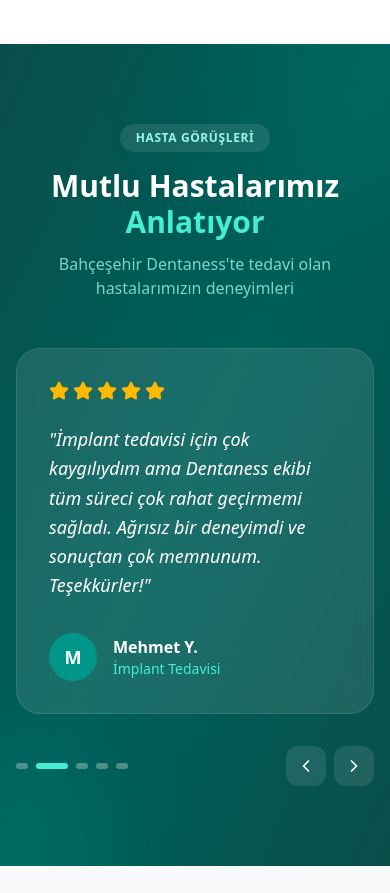
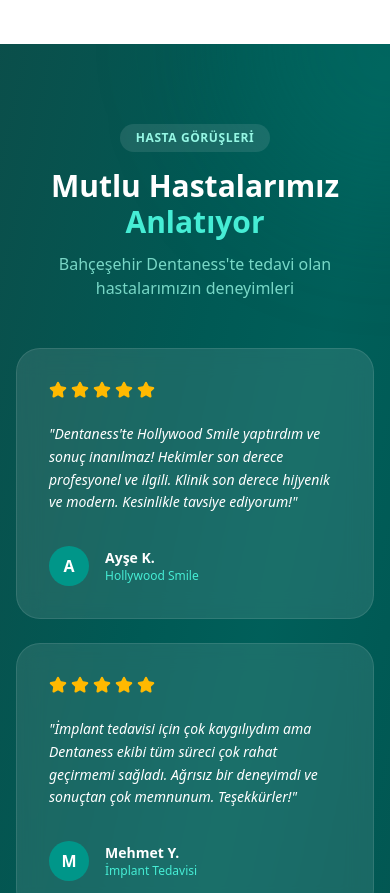
Before and after one commit to waringocth/dentaness, a Next.js app: page / in a window 390 px wide. Shown: the part 6400-7293 px from the top of the page. Built offline with nearby package versions, Linux system fonts and the light colour scheme.

Commit message:
style: Header menü elemanları arasındaki gereksiz geniş boşluklar daraltıldı

```diff
--- a/app/hizmetler/[slug]/page.tsx
+++ b/app/hizmetler/[slug]/page.tsx
@@ -73,7 +73,7 @@
         <div className="max-w-7xl mx-auto px-4">
           <div className="grid grid-cols-1 lg:grid-cols-3 gap-12">
             {/* Main Content */}
-            <div className="lg:col-span-2">
+            <div className="lg:col-span-2 order-2 lg:order-1">
               <div className="relative rounded-2xl overflow-hidden aspect-video mb-8 shadow-lg">
                 <Image
                   src={service.imageUrl}
@@ -143,7 +143,7 @@
             </div>
 
             {/* Sidebar CTA */}
-            <div className="lg:col-span-1">
+            <div className="lg:col-span-1 order-1 lg:order-2">
               <div className="sticky top-24 space-y-4">
                 {/* Main CTA Card */}
                 <div className="bg-teal-gradient rounded-2xl p-6 text-white">
--- a/app/layout.tsx
+++ b/app/layout.tsx
@@ -49,7 +49,7 @@
         <meta name="theme-color" content="#0d9488" />
         <meta name="viewport" content="width=device-width, initial-scale=1" />
       </head>
-      <body className="font-sans antialiased bg-slate-50 text-slate-700">
+      <body className="font-sans antialiased bg-slate-50 text-slate-700 overflow-x-hidden">
         <Navbar />
         <main id="content">{children}</main>
         <Footer />
--- a/components/home/TestimonialsSection.tsx
+++ b/components/home/TestimonialsSection.tsx
@@ -43,26 +43,6 @@
 ];
 
 export default function TestimonialsSection() {
-  const [current, setCurrent] = useState(0);
-  const [autoPlay, setAutoPlay] = useState(true);
-
-  useEffect(() => {
-    if (!autoPlay) return;
-    const timer = setInterval(() => {
-      setCurrent((prev) => (prev + 1) % testimonials.length);
-    }, 5000);
-    return () => clearInterval(timer);
-  }, [autoPlay]);
-
-  const prev = () => {
-    setAutoPlay(false);
-    setCurrent((p) => (p - 1 + testimonials.length) % testimonials.length);
-  };
-
-  const next = () => {
-    setAutoPlay(false);
-    setCurrent((p) => (p + 1) % testimonials.length);
-  };
 
   return (
     <section className="py-20 md:py-28 bg-gradient-to-br from-teal-900 via-teal-800 to-teal-900 relative overflow-hidden">
@@ -70,7 +50,7 @@
       <div className="absolute top-0 right-0 w-80 h-80 bg-teal-700/30 rounded-full blur-3xl -translate-y-1/2 translate-x-1/2" />
       <div className="absolute bottom-0 left-0 w-64 h-64 bg-teal-600/20 rounded-full blur-2xl translate-y-1/2 -translate-x-1/2" />
 
-      <div className="max-w-4xl mx-auto px-4 relative z-10">
+      <div className="max-w-7xl mx-auto px-4 relative z-10">
         {/* Header */}
         <motion.div
           initial={{ opacity: 0, y: 30 }}
@@ -91,87 +71,51 @@
           </p>
         </motion.div>
 
-        {/* Testimonial Card */}
-        <div className="relative">
-          <AnimatePresence mode="wait">
+        {/* Testimonials Grid */}
+        <div className="grid grid-cols-1 md:grid-cols-2 lg:grid-cols-3 gap-6 mt-12">
+          {testimonials.map((testimonial, i) => (
             <motion.div
-              key={current}
-              initial={{ opacity: 0, x: 40 }}
-              animate={{ opacity: 1, x: 0 }}
-              exit={{ opacity: 0, x: -40 }}
-              transition={{ duration: 0.4, ease: "easeOut" }}
-              className="bg-white/10 backdrop-blur-md rounded-3xl p-8 md:p-10 border border-white/10"
+              key={testimonial.id}
+              initial={{ opacity: 0, y: 30 }}
+              whileInView={{ opacity: 1, y: 0 }}
+              viewport={{ once: true }}
+              transition={{ delay: i * 0.1, duration: 0.5 }}
+              className="bg-white/10 backdrop-blur-md rounded-3xl p-8 border border-white/10 flex flex-col h-full"
             >
               {/* Stars */}
               <div className="flex gap-1 mb-6">
-                {Array(testimonials[current].stars)
+                {Array(testimonial.stars)
                   .fill(0)
-                  .map((_, i) => (
+                  .map((_, idx) => (
                     <Star
-                      key={i}
-                      size={20}
+                      key={idx}
+                      size={18}
                       className="text-amber-400 fill-amber-400"
                     />
                   ))}
               </div>
 
               {/* Quote */}
-              <p className="text-white text-lg leading-relaxed mb-8 italic">
-                &quot;{testimonials[current].text}&quot;
+              <p className="text-white leading-relaxed mb-8 italic flex-grow text-sm">
+                &quot;{testimonial.text}&quot;
               </p>
 
               {/* Patient */}
-              <div className="flex items-center gap-4">
-                <div className="w-12 h-12 bg-teal-600 rounded-full flex items-center justify-center text-white font-bold text-lg">
-                  {testimonials[current].name.charAt(0)}
+              <div className="flex items-center gap-4 mt-auto">
+                <div className="w-10 h-10 bg-teal-600 rounded-full flex items-center justify-center text-white font-bold">
+                  {testimonial.name.charAt(0)}
                 </div>
                 <div>
-                  <p className="font-bold text-white">
-                    {testimonials[current].name}
+                  <p className="font-bold text-white text-sm">
+                    {testimonial.name}
                   </p>
-                  <p className="text-teal-300 text-sm">
-                    {testimonials[current].treatment}
+                  <p className="text-teal-300 text-xs">
+                    {testimonial.treatment}
                   </p>
                 </div>
               </div>
             </motion.div>
-          </AnimatePresence>
-
-          {/* Navigation */}
-          <div className="flex items-center justify-between mt-8">
-            <div className="flex gap-2">
-              {testimonials.map((_, i) => (
-                <button
-                  key={i}
-                  onClick={() => {
-                    setAutoPlay(false);
-                    setCurrent(i);
-                  }}
-                  className={`h-1.5 rounded-full transition-all duration-300 ${
-                    i === current ? "w-8 bg-teal-300" : "w-3 bg-white/30"
-                  }`}
-                  aria-label={`Yorum ${i + 1}`}
-                />
-              ))}
-            </div>
-
-            <div className="flex gap-2">
-              <button
-                onClick={prev}
-                className="w-10 h-10 rounded-xl bg-white/10 hover:bg-white/20 text-white flex items-center justify-center transition-all"
-                aria-label="Önceki yorum"
-              >
-                <ChevronLeft size={20} />
-              </button>
-              <button
-                onClick={next}
-                className="w-10 h-10 rounded-xl bg-white/10 hover:bg-white/20 text-white flex items-center justify-center transition-all"
-                aria-label="Sonraki yorum"
-              >
-                <ChevronRight size={20} />
-              </button>
-            </div>
-          </div>
+          ))}
         </div>
       </div>
     </section>
--- a/components/layout/Navbar.tsx
+++ b/components/layout/Navbar.tsx
@@ -26,7 +26,6 @@
 ];
 
 const navLinks = [
-  { name: "Anasayfa", href: "/" },
   { name: "Hakkımızda", href: "/hakkimizda" },
   { name: "Doktorlarımız", href: "/doktorlarimiz" },
 ];
@@ -97,12 +96,12 @@
           </Link>
 
           {/* Desktop Nav */}
-          <nav className="hidden lg:flex items-center gap-1">
+          <nav className="hidden lg:flex items-center gap-4 lg:gap-5">
             {navLinks.map((link) => (
               <Link
                 key={link.href}
                 href={link.href}
-                className={`px-4 py-2 rounded-lg text-sm font-medium transition-colors ${
+                className={`whitespace-nowrap px-4 py-2 rounded-lg text-sm font-medium transition-colors ${
                   pathname === link.href
                     ? "text-teal-700 bg-teal-50"
                     : "text-slate-600 hover:text-teal-700 hover:bg-slate-50"
@@ -119,7 +118,7 @@
               onMouseLeave={() => setServicesOpen(false)}
             >
               <button
-                className={`flex items-center gap-1 px-4 py-2 rounded-lg text-sm font-medium transition-colors ${
+                className={`flex items-center gap-1 whitespace-nowrap px-4 py-2 rounded-lg text-sm font-medium transition-colors ${
                   pathname.startsWith("/hizmetler")
                     ? "text-teal-700 bg-teal-50"
                     : "text-slate-600 hover:text-teal-700 hover:bg-slate-50"
@@ -166,7 +165,7 @@
               <Link
                 key={link.href}
                 href={link.href}
-                className={`px-4 py-2 rounded-lg text-sm font-medium transition-colors ${
+                className={`whitespace-nowrap px-4 py-2 rounded-lg text-sm font-medium transition-colors ${
                   pathname === link.href
                     ? "text-teal-700 bg-teal-50"
                     : "text-slate-600 hover:text-teal-700 hover:bg-slate-50"
@@ -178,10 +177,10 @@
           </nav>
 
           {/* CTA Buttons */}
-          <div className="hidden lg:flex items-center gap-3">
+          <div className="hidden lg:flex items-center gap-4">
             <a
               href="tel:+905011070210"
-              className="flex items-center gap-2 px-4 py-2 text-sm font-semibold text-teal-700 border-2 border-teal-200 rounded-lg hover:border-teal-600 hover:bg-teal-50 transition-all"
+              className="flex items-center gap-2 whitespace-nowrap px-4 py-2 text-sm font-semibold text-teal-700 border-2 border-teal-200 rounded-lg hover:border-teal-600 hover:bg-teal-50 transition-all"
             >
               <Phone size={16} />
               (0501) 107 02 10
@@ -189,7 +188,7 @@
             <button
               onClick={() => setModalOpen(true)}
               id="navbar-randevu-btn"
-              className="flex items-center gap-2 px-5 py-2 text-sm font-semibold text-white bg-teal-600 hover:bg-teal-700 rounded-lg transition-all shadow-sm hover:shadow-md"
+              className="flex items-center gap-2 whitespace-nowrap px-5 py-2 text-sm font-semibold text-white bg-teal-600 hover:bg-teal-700 rounded-lg transition-all shadow-sm hover:shadow-md"
             >
               <Calendar size={16} />
               Hemen Randevu Al
```
